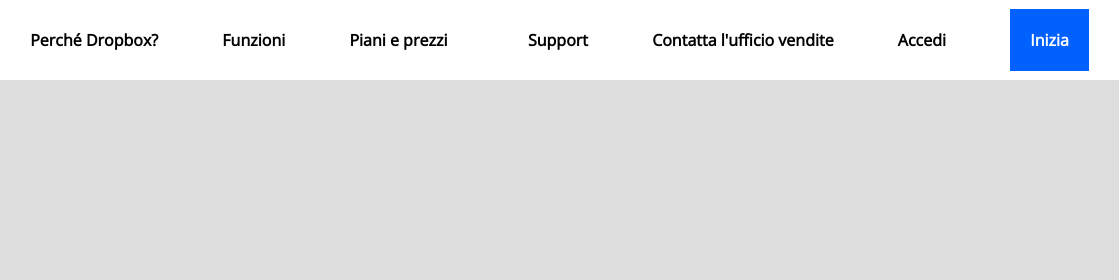
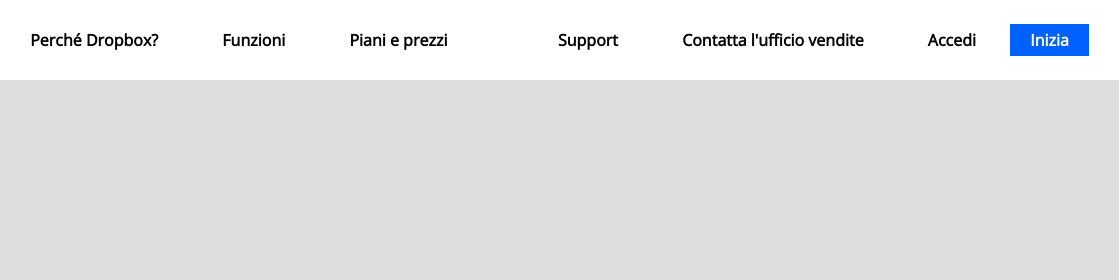
Before and after one commit to bePIRRO/htmlcss-dropbox, a plain HTML site: page index.html in a window 1280 px wide. Shown: the top 280 px of the page, 161-1280 px from the left. Drawn offline with nearby package versions, Linux system fonts and the light colour scheme.

Commit message:
end menu

```diff
--- a/index.html
+++ b/index.html
@@ -41,12 +41,10 @@
                     <a href="#"><li>
                         Accedi</a>
                     </li>
-                    <li>
-                        <a href="#" class="btn btnblu btnsmall">
-                            Inizia
-                        </a>
-                    </li>
                 </lu>
+                <a href="#" class="btn btnblu btnsmall">
+                    Inizia
+                </a>
             </div>
 
         </nav>
--- a/style/style.css
+++ b/style/style.css
@@ -43,7 +43,8 @@ a {
 }
 
 .btnsmall {
-    padding: 20px;
+    padding: 5px 20px;
+    margin-right: 30px;
 }
 
 .text-right {
@@ -60,6 +61,8 @@ a {
     line-height: 80px;
     background-color: #fff;
     font-weight: 800;
+    position: fixed;
+    width: 100%;
 }
 
 #logo {
@@ -82,7 +85,7 @@ a {
 .main-menu li:hover {
     border-bottom: 2px solid;
     border-color: #0061ff;
-
+    border-bottom
 }
 
 .main-menu li {
```
